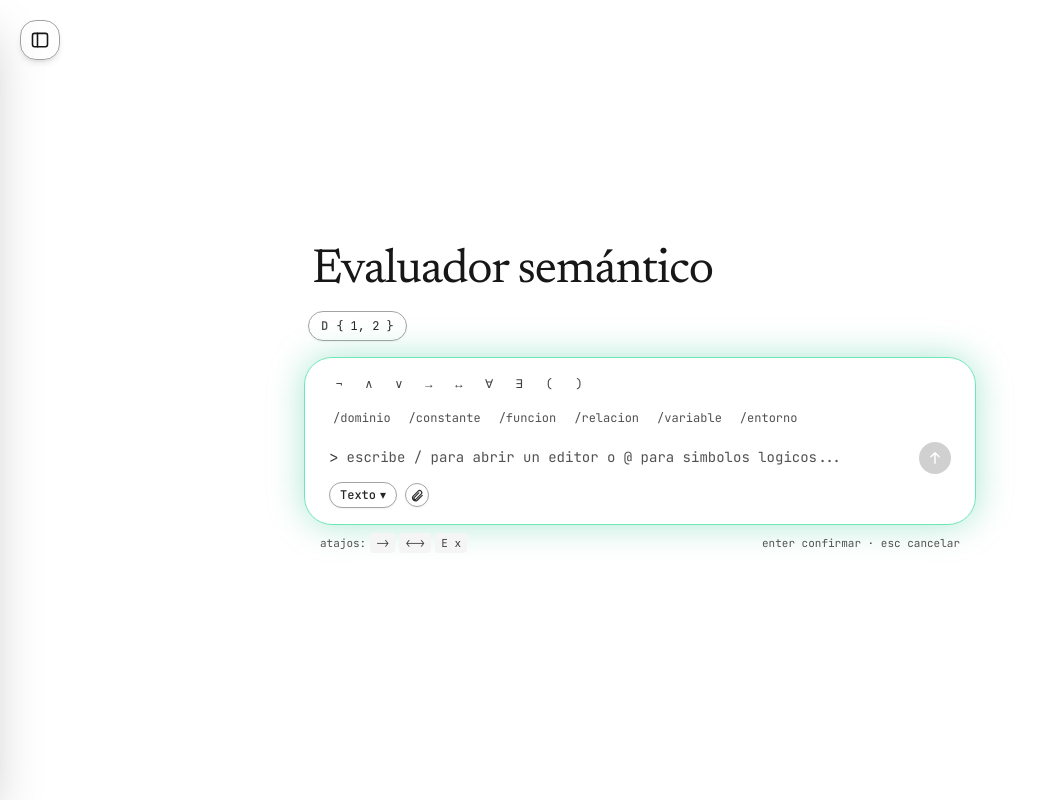
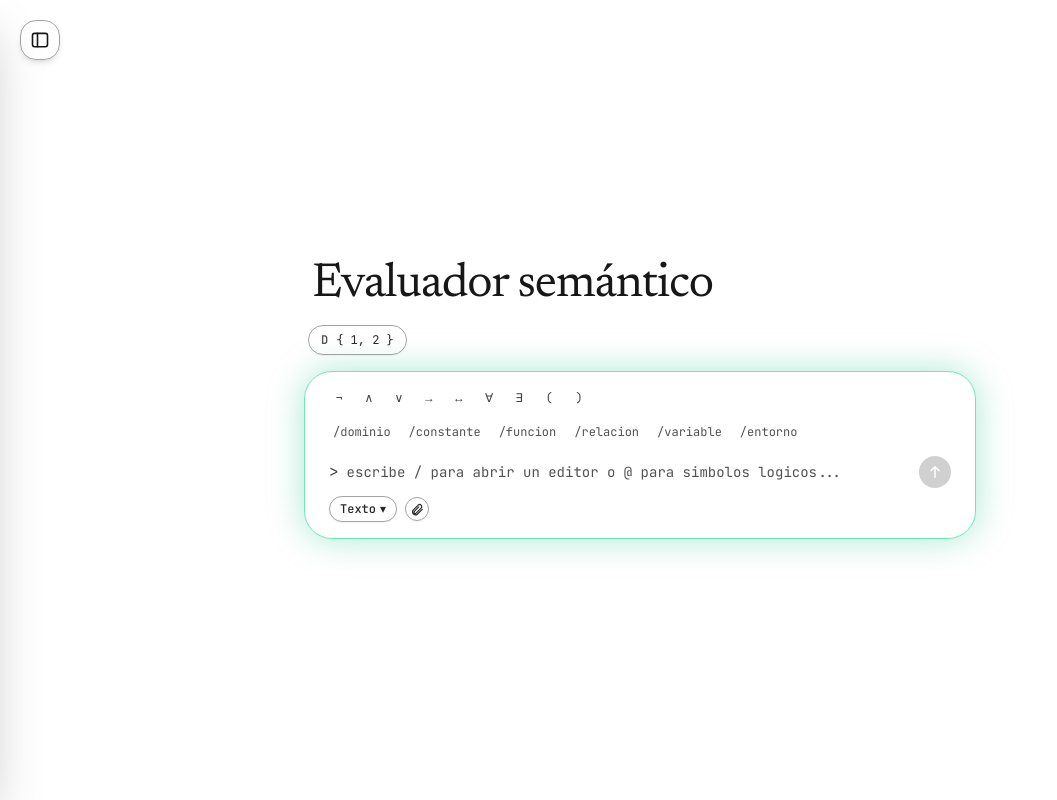
Before and after one commit to angc-labs/semantics-expert, a Next.js app: page / in a window 1280 px wide. Shown: the whole page, without its empty margins (0-1057 px from the left). Built offline with nearby package versions, Linux system fonts and the light colour scheme.

Commit message:
refactor(ui): remover atajos y limpiar pie del input

```diff
--- a/src/components/panels/FormulaInputBar.tsx
+++ b/src/components/panels/FormulaInputBar.tsx
@@ -7,7 +7,6 @@ import { analizarArchivoAdjunto } from "@/lib/logica/archivo";
 import { revisarInterpretacion } from "@/lib/logica/interpretacion";
 import MenuDropdown, { type MenuItem } from "./MenuDropdown";
 import VisualBuilder from "./VisualBuilder";
-import ShortcutsFooter from "./ShortcutsFooter";
 
 const SYMBOL_ITEMS: MenuItem[] = [
   {
@@ -225,7 +224,6 @@ export default function FormulaInputBar() {
   const [dismissedAt, setDismissedAt] = useState<number | null>(null);
   const [modoEntrada, setModoEntrada] = useState<"texto" | "visual">("texto");
   const [selectorAbierto, setSelectorAbierto] = useState(false);
-  const [copiedShortcut, setCopiedShortcut] = useState<string | null>(null);
 
   const textareaRef = useRef<HTMLTextAreaElement | null>(null);
   const archivoRef = useRef<HTMLInputElement | null>(null);
@@ -337,18 +335,6 @@ export default function FormulaInputBar() {
 
     if (item.insertText) {
       insertAtCursor(item.insertText, activeTrigger.startIndex, activeTrigger.endIndex);
-    }
-  };
-
-  const copyShortcutToClipboard = async (text: string) => {
-    try {
-      await navigator.clipboard.writeText(text);
-      setCopiedShortcut(text);
-      setTimeout(() => {
-        setCopiedShortcut((prev) => (prev === text ? null : prev));
-      }, 1500);
-    } catch {
-      // si el navegador bloquea el portapapeles no hacemos nada
     }
   };
 
@@ -615,11 +601,6 @@ export default function FormulaInputBar() {
           }}
         />
       )}
-
-      <ShortcutsFooter
-        copiedShortcut={copiedShortcut}
-        onCopy={copyShortcutToClipboard}
-      />
     </div>
   );
 }
--- a/src/components/panels/ShortcutsFooter.tsx
+++ /dev/null
@@ -1,45 +0,0 @@
-"use client";
-
-import React, { useState } from "react";
-
-interface ShortcutsFooterProps {
-  copiedShortcut: string | null;
-  onCopy: (shortcut: string) => void;
-}
-
-const SHORTCUTS = [
-  { label: "->", val: "->" },
-  { label: "<->", val: "<->" },
-  { label: "E x", val: "E x" },
-];
-
-// pie de texto debajo del input con los atajos copiables
-export default function ShortcutsFooter({ copiedShortcut, onCopy }: ShortcutsFooterProps) {
-  return (
-    <div className="mt-2 flex items-center justify-between text-[11px] text-neutral-600 px-4 flex-wrap gap-y-1">
-      <span className="flex items-center gap-1 flex-wrap">
-        <span>atajos:</span>
-        {SHORTCUTS.map((s) => {
-          const isCopied = copiedShortcut === s.val;
-          return (
-            <button
-              key={s.val}
-              type="button"
-              onClick={() => onCopy(s.val)}
-              title={`clic para copiar ${s.val} al portapapeles`}
-              className={`inline-flex items-center gap-1 px-1.5 py-0.5 rounded font-mono text-[11px] transition-all cursor-pointer ${
-                isCopied
-                  ? "bg-emerald-100 text-emerald-800 font-semibold"
-                  : "bg-neutral-100 text-neutral-700 hover:bg-neutral-900 hover:text-white"
-              }`}
-            >
-              <span>{s.label}</span>
-              {isCopied && <span className="text-[9px]">✓</span>}
-            </button>
-          );
-        })}
-      </span>
-      <span>enter confirmar · esc cancelar</span>
-    </div>
-  );
-}
```
